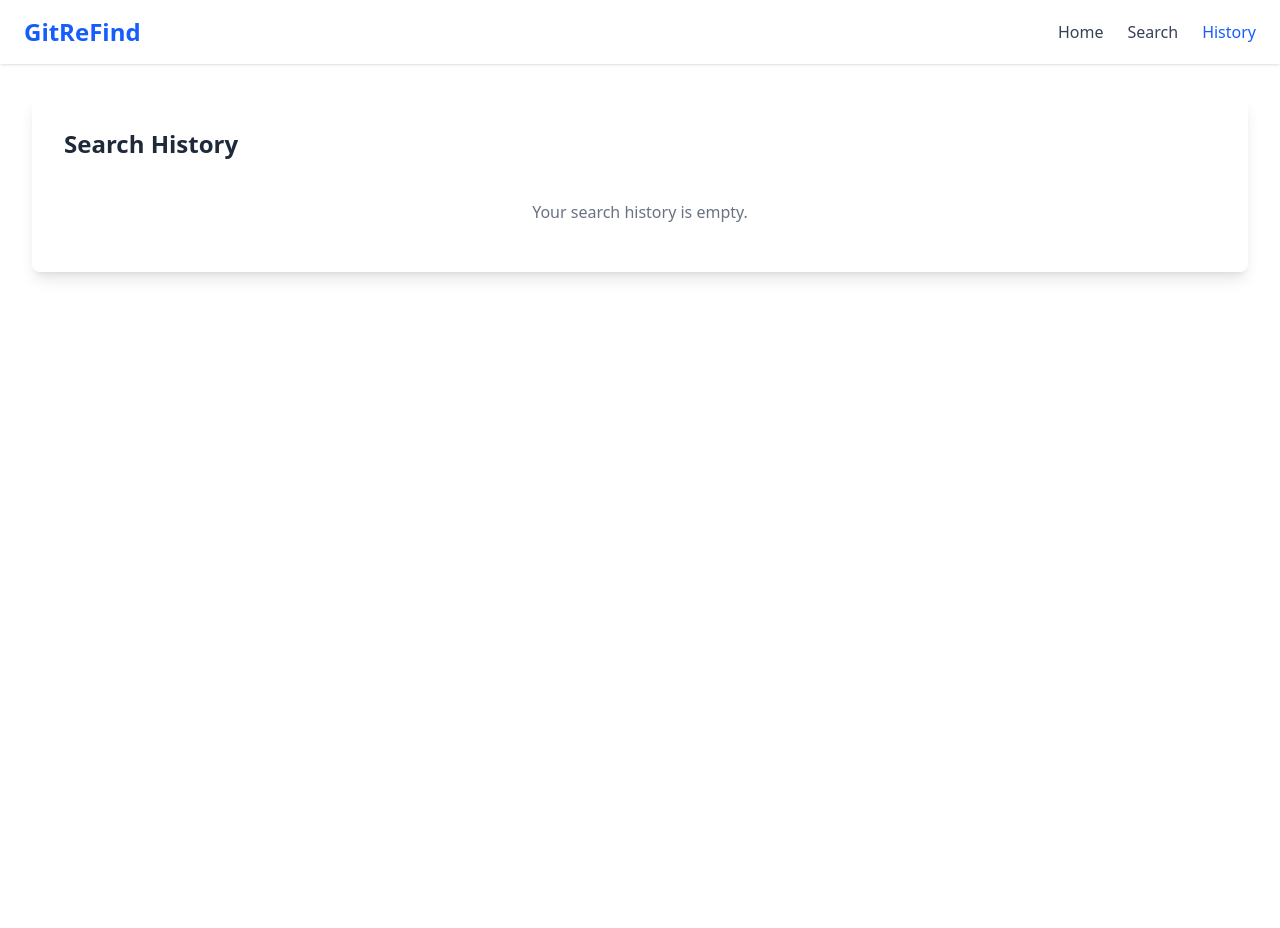
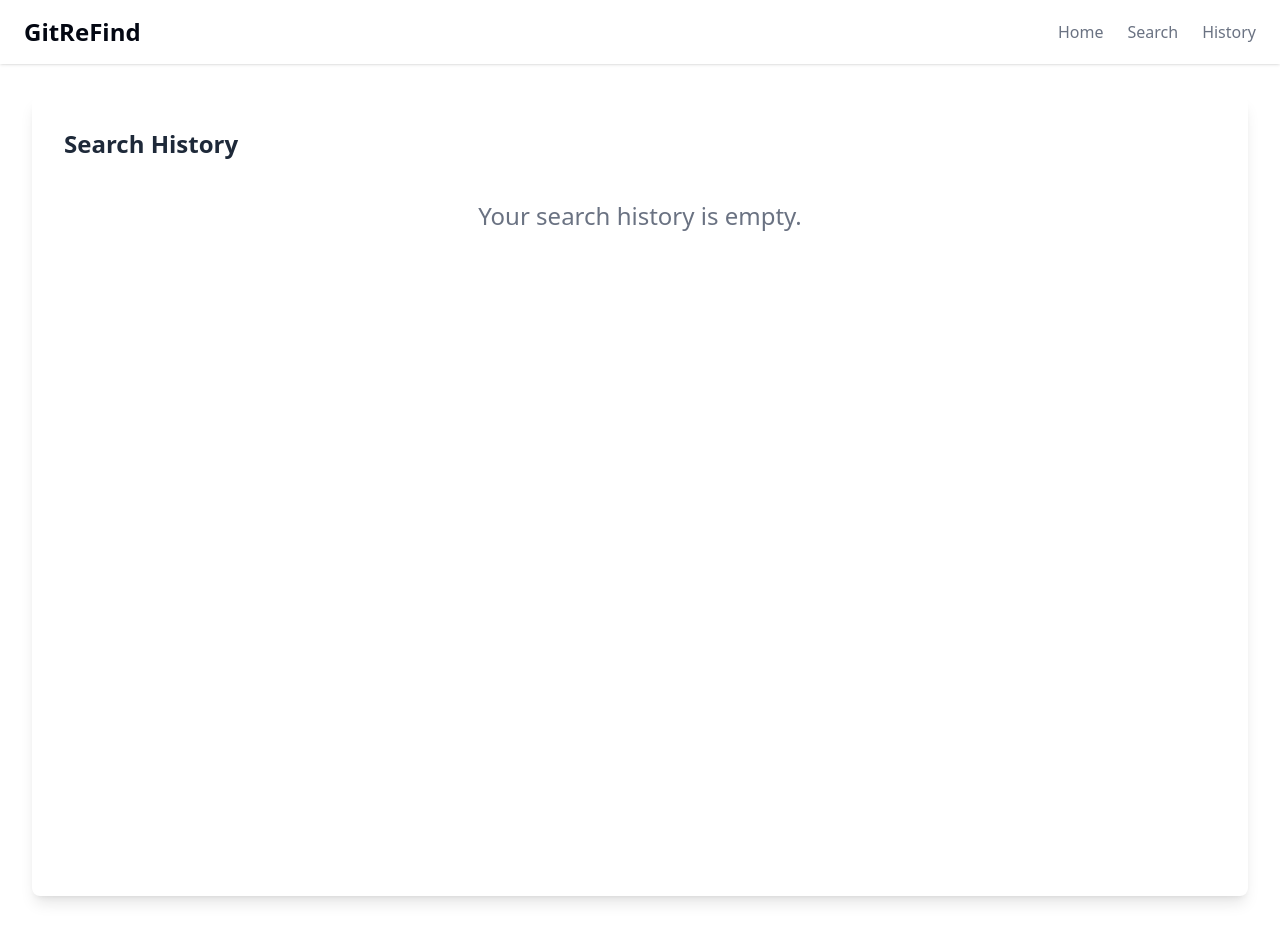
Before and after one commit to MORISON-K/GitReFind, a React (Vite) app in the folder client/: page /history in a window 1280 px wide. Before the commit the page ends 800 px from the top, so only its background shows below. Built offline with nearby package versions, Linux system fonts and the light colour scheme.

Commit message:
Enhance dark mode support across multiple components

```diff
--- a/client/src/App.tsx
+++ b/client/src/App.tsx
@@ -9,7 +9,7 @@ const App: React.FC = () => {
   return (
     <BrowserRouter>
       <Navbar />
-      <main className="px-4 sm:px-6 lg:px-8 py-8">
+      <main className="px-4 sm:px-6 lg:px-8 py-8 dark:bg-neutral-950">
         <Routes>
           <Route path="/" element={<Home />} />
           <Route path="/search" element={<SearchPage />} />
--- a/client/src/components/Navbar.tsx
+++ b/client/src/components/Navbar.tsx
@@ -10,19 +10,19 @@ const Navbar: React.FC = () => {
   ];
 
   return (
-    <header className="sticky top-0 z-50 bg-white shadow-sm">
+    <header className="sticky top-0 z-50 bg-white shadow-sm dark:bg-zinc-900 ">
       <div className="max-w-7xl mx-auto px-6 py-4 flex items-center justify-between">
-        <Link to="/" className="text-2xl font-bold text-blue-600">
+        <Link to="/" className="text-2xl font-bold text-gray-950 dark:text-white">
           GitReFind
         </Link>
 
-        <nav className="flex space-x-6 text-gray-700 font-medium">
+        <nav className="flex space-x-6 text-gray-500 font-medium">
           {navLinks.map((link) => (
             <Link
               key={link.path}
               to={link.path}
-              className={`hover:text-blue-600 transition-colors duration-200 ${
-                location.pathname === link.path ? "text-blue-600" : ""
+              className={`hover:text-gray-200 transition-colors duration-200 ${
+                location.pathname === link.path ? "text- dark:text-white" : ""
               }`}
             >
               {link.label}
--- a/client/src/pages/HistoryPage.tsx
+++ b/client/src/pages/HistoryPage.tsx
@@ -16,9 +16,9 @@ const HistoryPage: React.FC = () => {
   };
 
   return (
-    <div className="bg-white shadow-lg rounded-lg p-4 sm:p-8">
+    <div className="bg-white shadow-lg rounded-lg p-4 sm:p-8 min-h-screen dark:bg-gray-950">
       <div className="flex flex-col sm:flex-row justify-between sm:items-center mb-6">
-        <h1 className="text-2xl font-bold text-gray-800 mb-4 sm:mb-0">Search History</h1>
+        <h1 className="text-2xl font-bold text-gray-800 mb-4 sm:mb-0 dark:text-white">Search History</h1>
         {history.length > 0 && (
           <button
             onClick={clearHistory}
@@ -32,8 +32,8 @@ const HistoryPage: React.FC = () => {
       {history.length > 0 ? (
         <ul className="space-y-3">
           {history.map((term, index) => (
-            <li key={index} className="flex items-center justify-between p-3 bg-gray-50 rounded-md">
-              <Link to={`/search?q=${encodeURIComponent(term)}`} className="text-blue-600 hover:underline truncate mr-4">
+            <li key={index} className="flex items-center justify-between p-3 bg-gray-50 dark:bg-slate-800 rounded-md">
+              <Link to={`/search?q=${encodeURIComponent(term)}`} className="text-blue-600 hover:underline truncate mr-4 dark:text-white">
                 {term}
               </Link>
               <ClockIcon className="h-5 w-5 text-gray-400 flex-shrink-0" />
@@ -41,7 +41,7 @@ const HistoryPage: React.FC = () => {
           ))}
         </ul>
       ) : (
-        <p className="text-gray-500 text-center py-4">Your search history is empty.</p>
+        <p className="text-gray-500 text-center py-4 dark:text-white text-2xl">Your search history is empty.</p>
       )}
     </div>
   );
--- a/client/src/pages/HomePage.tsx
+++ b/client/src/pages/HomePage.tsx
@@ -4,17 +4,17 @@ import { MagnifyingGlassIcon, ClockIcon } from '@heroicons/react/24/outline';
 
 const Home: React.FC = () => {
   return (
-    <div className="text-center py-12 md:py-20">
-      <h1 className="text-4xl md:text-5xl font-bold text-gray-800 mb-4">
+    <div className="text-center py-12 md:py-20 dark:text-white min-h-screen dark:bg-neutral-950">
+      <h1 className="text-4xl md:text-5xl font-bold text-gray-800 mb-4 dark:text-white">
         Welcome to GitReFind
       </h1>
-      <p className="text-lg text-gray-600 mb-8 max-w-2xl mx-auto">
+      <p className="text-lg text-gray-600 mb-8 max-w-2xl mx-auto dark:text-white">
          Find what you need, faster and with more context today.
       </p>
       <div className="flex flex-col sm:flex-row gap-4 justify-center">
         <Link
           to="/search"
-          className="inline-flex items-center justify-center px-8 py-3 border border-transparent text-base font-medium rounded-full shadow-sm text-white bg-blue-600 hover:bg-blue-700 focus:outline-none focus:ring-2 focus:ring-offset-2 focus:ring-blue-500 transition-transform transform hover:scale-105"
+          className="inline-flex items-center justify-center px-8 py-3 border border-transparent text-base font-medium rounded-full shadow-sm text-white bg-slate-800 hover:bg-slate-800 focus:outline-none focus:ring-2 focus:ring-offset-2 focus:slate-300 dark:bg-cyan-950 transition-transform transform hover:scale-105"
         >
           <MagnifyingGlassIcon className="h-5 w-5 mr-2" />
           Start Searching
--- a/client/src/pages/RepoDetailPage.tsx
+++ b/client/src/pages/RepoDetailPage.tsx
@@ -33,21 +33,21 @@ const RepoDetail: React.FC = () => {
   if (!details) return <p className="text-center">Repository not found.</p>;
 
   return (
-    <div>
-      <Link to="/search" className="inline-flex items-center mb-6 text-blue-600 hover:underline">
+    <div className='min-h-screen'>
+      <Link to="/search" className="inline-flex items-center mb-6 text-blue-600 dark:text-teal-50 hover:underline">
         <ArrowLeftIcon className="h-4 w-4 mr-2" />
         Back to Search
       </Link>
 
-      <div className="bg-white shadow-lg rounded-lg p-4 sm:p-8">
+      <div className="bg-white shadow-lg rounded-lg p-4 sm:p-8 dark:bg-slate-950 dark:text-white">
         <div className="flex flex-col sm:flex-row sm:items-center sm:justify-between mb-4">
-          <h1 className="text-2xl sm:text-3xl font-bold text-gray-800 break-all mb-2 sm:mb-0">{details.full_name}</h1>
-          <a href={details.html_url} target="_blank" rel="noopener noreferrer" className="text-blue-500 hover:text-blue-700 self-start sm:self-center">
+          <h1 className="text-2xl sm:text-3xl font-bold text-gray-800 break-all mb-2 sm:mb-0 dark:text-white">{details.full_name}</h1>
+          <a href={details.html_url} target="_blank" rel="noopener noreferrer" className="text-blue-500 hover:text-blue-700 dark:hover:bg-slate-50 self-start sm:self-center dark:text-slate-400">
             <EyeIcon className="h-6 w-6" />
           </a>
         </div>
 
-        <p className="text-gray-600 mb-6">{details.description}</p>
+        <p className="text-gray-600 mb-6 dark:text-white">{details.description}</p>
 
         <div className="grid grid-cols-2 md:grid-cols-4 gap-4 text-center mb-8">
           <div className="p-4 bg-gray-100 rounded-lg">
--- a/client/src/pages/SearchPage.tsx
+++ b/client/src/pages/SearchPage.tsx
@@ -48,7 +48,7 @@ const SearchPage: React.FC = () => {
   }, []);
 
   return (
-    <div className="flex flex-col items-center min-h-[30vh] px-4 py-10">
+    <div className="flex flex-col items-center min-h-screen px-4 py-20">
       {/* Search Bar */}
       <form onSubmit={handleSearch} className="w-full max-w-2xl mb-8">
         <div className="relative">
@@ -57,14 +57,14 @@ const SearchPage: React.FC = () => {
             value={query}
             onChange={(e) => setQuery(e.target.value)}
             placeholder="Search for GitHub repositories..."
-            className="w-full pl-10 pr-4 py-3 border border-gray-300 rounded-full shadow-sm text-lg focus:outline-none focus:ring-2 focus:ring-blue-500"
+            className="w-full pl-10 pr-4 py-3 border border-gray-300 rounded-full shadow-sm text-lg focus:outline-none focus:ring-2 focus:ring-slate-300 dark:text-white"
           />
           <MagnifyingGlassIcon className="h-6 w-6 text-gray-400 absolute left-3 top-1/2 transform -translate-y-1/2" />
         </div>
       </form>
 
       {/* Loading / Error */}
-      {loading && <p className="text-center">Loading...</p>}
+      {loading && <p className="text-center dark:text-white">Loading...</p>}
       {error && <p className="text-center text-red-500">{error}</p>}
 
       {/* Results */}
```
